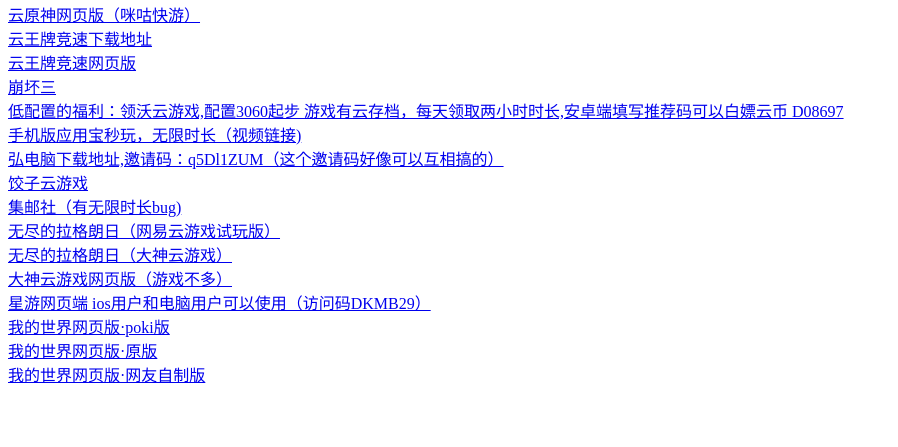
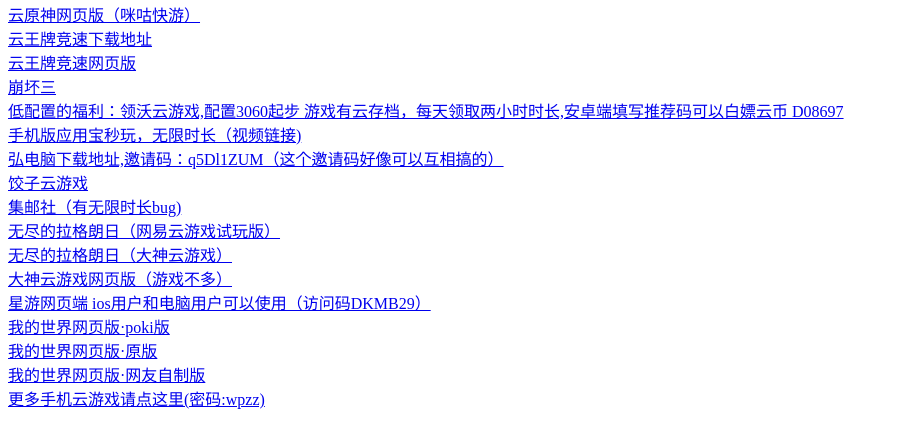
Before and after one commit to gmzzr90123/gmzzr90123.github.io, a plain HTML site: page index.html in a window 1280 px wide. Shown: the part 87-534 px from the top of the page, without its empty margins (0-898 px from the left). Drawn offline with Linux system fonts and the light colour scheme.

Commit message:
Update index.html

```diff
--- a/index.html
+++ b/index.html
@@ -22,5 +22,6 @@
     <a href="https://poki.cn/g/minecraft-classic ">我的世界网页版·poki版</a><br>
     <a href="https://classic.minecraft.net/?join=ir4YWFzaftcHneXM">我的世界网页版·原版</a><br>
     <a href="http://ws.imc.re/">我的世界网页版·网友自制版</a><br>
+    <a href="https://wwrc.lanzoub.com/b041nz1je">更多手机云游戏请点这里(密码:wpzz)</a><br>
 </body>
 </html>
```
